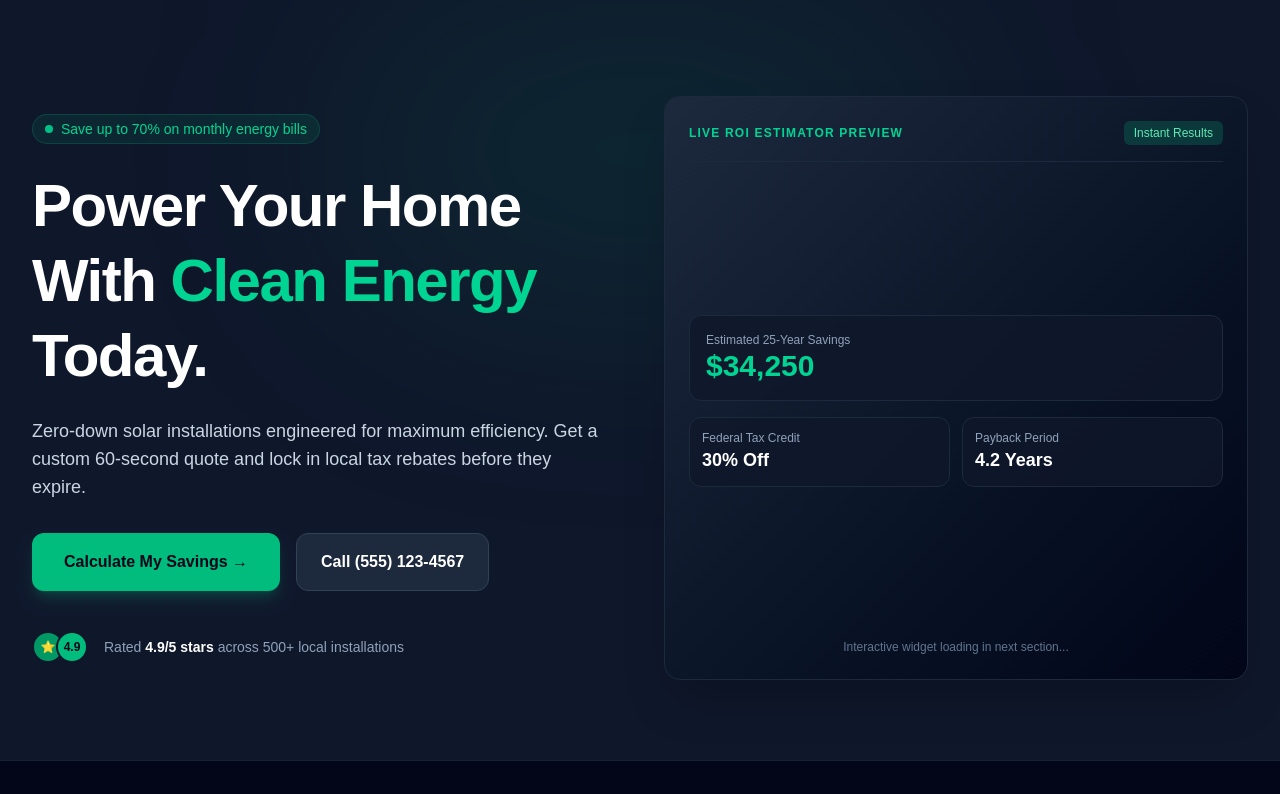
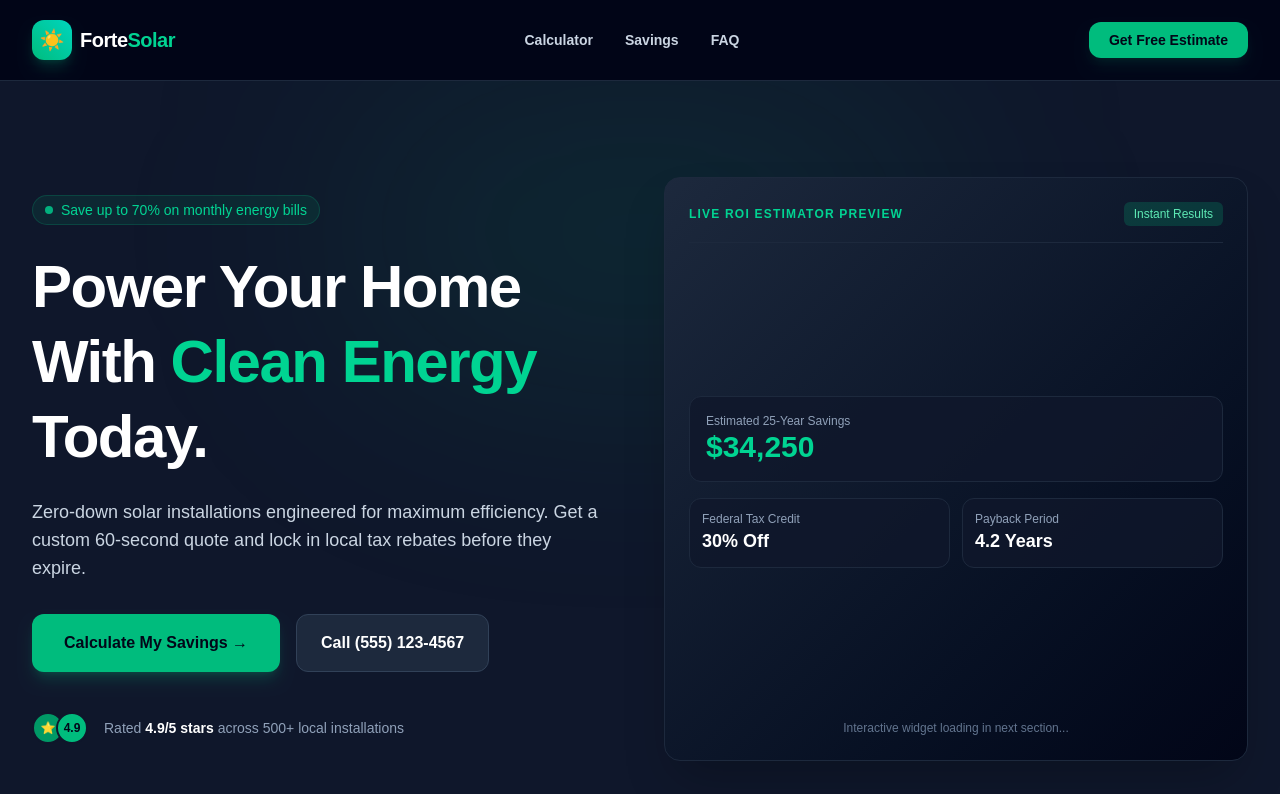
Before and after one commit to bolusunday/forte-solar-project, a Next.js app: page / in a window 1280 px wide. Shown: the top 794 px of the page. Built offline with nearby package versions, Linux system fonts and the light colour scheme.

Commit message:
feat(layout): add professional responsive header and footer components

```diff
--- /dev/null
+++ b/app/components/Footer.tsx
@@ -0,0 +1,84 @@
+export default function Footer() {
+  return (
+    <footer className="bg-slate-950 border-t border-slate-900 text-slate-400 py-16">
+      <div className="max-w-7xl mx-auto px-4 sm:px-6 lg:px-8 grid grid-cols-1 md:grid-cols-4 gap-10 mb-12">
+        {/* Brand Info */}
+        <div className="space-y-4 md:col-span-2">
+          <div className="flex items-center gap-2">
+            <div className="w-8 h-8 rounded-lg bg-emerald-500 flex items-center justify-center text-slate-950 font-bold">
+              ☀️
+            </div>
+            <span className="text-white font-extrabold text-lg">
+              Forte<span className="text-emerald-400">Solar</span>
+            </span>
+          </div>
+          <p className="text-sm max-w-sm leading-relaxed">
+            Empowering homeowners with clean, predictable, and high-efficiency
+            solar energy solutions backed by industry-leading warranties and
+            25-year performance monitoring.
+          </p>
+        </div>
+
+        {/* Quick Links */}
+        <div>
+          <h4 className="text-white font-bold text-sm uppercase tracking-wider mb-4">
+            Navigation
+          </h4>
+          <ul className="space-y-2 text-sm">
+            <li>
+              <a
+                href="#estimator"
+                className="hover:text-emerald-400 transition-colors"
+              >
+                Solar Calculator
+              </a>
+            </li>
+            <li>
+              <a
+                href="#comparison"
+                className="hover:text-emerald-400 transition-colors"
+              >
+                Financial Savings
+              </a>
+            </li>
+            <li>
+              <a
+                href="#faq"
+                className="hover:text-emerald-400 transition-colors"
+              >
+                FAQ & Support
+              </a>
+            </li>
+          </ul>
+        </div>
+
+        {/* Legal / Disclaimer */}
+        <div>
+          <h4 className="text-white font-bold text-sm uppercase tracking-wider mb-4">
+            Compliance
+          </h4>
+          <p className="text-xs leading-relaxed text-slate-500">
+            Estimates are based on national averages and regional solar
+            irradiance data. Actual savings vary depending on geographic
+            location, roof angle, and utility rate structures.
+          </p>
+        </div>
+      </div>
+
+      <div className="max-w-7xl mx-auto px-4 sm:px-6 lg:px-8 border-t border-slate-900 pt-8 flex flex-col sm:flex-row items-center justify-between text-xs text-slate-500">
+        <div>
+          © {new Date().getFullYear()} Forte Solar. Built with Next.js &
+          Tailwind CSS.
+        </div>
+        <div className="mt-4 sm:mt-0 flex gap-6">
+          <a href="#" className="hover:text-slate-400">
+            Privacy Policy
+          </a>
+          <a href="#" className="hover:text-slate-400">
+            Terms of Service
+          </a>
+        </div>
+      </div>
+    </footer>
+  );
+}
--- /dev/null
+++ b/app/components/Header.tsx
@@ -0,0 +1,95 @@
+"use client";
+
+import { useState } from "react";
+
+export default function Header() {
+  const [isMobileMenuOpen, setIsMobileMenuOpen] = useState(false);
+
+  return (
+    <header className="sticky top-0 z-50 bg-slate-950/80 backdrop-blur-md border-b border-slate-800">
+      <div className="max-w-7xl mx-auto px-4 sm:px-6 lg:px-8 h-20 flex items-center justify-between">
+        {/* Logo */}
+        <a href="#" className="flex items-center gap-2">
+          <div className="w-10 h-10 rounded-xl bg-gradient-to-tr from-emerald-500 to-teal-400 flex items-center justify-center text-slate-950 font-black text-xl shadow-lg shadow-emerald-500/20">
+            ☀️
+          </div>
+          <span className="text-white font-extrabold text-xl tracking-tight">
+            Forte<span className="text-emerald-400">Solar</span>
+          </span>
+        </a>
+
+        {/* Desktop Nav Links */}
+        <nav className="hidden md:flex items-center gap-8 text-sm font-semibold text-slate-300">
+          <a
+            href="#estimator"
+            className="hover:text-emerald-400 transition-colors"
+          >
+            Calculator
+          </a>
+          <a
+            href="#comparison"
+            className="hover:text-emerald-400 transition-colors"
+          >
+            Savings
+          </a>
+          <a href="#faq" className="hover:text-emerald-400 transition-colors">
+            FAQ
+          </a>
+        </nav>
+
+        {/* CTA Button */}
+        <div className="hidden md:block">
+          <a
+            href="#estimator"
+            className="bg-emerald-500 hover:bg-emerald-600 text-slate-950 font-bold px-5 py-2.5 rounded-xl transition-all shadow-lg shadow-emerald-500/10 text-sm"
+          >
+            Get Free Estimate
+          </a>
+        </div>
+
+        {/* Mobile Menu Toggle */}
+        <button
+          type="button"
+          onClick={() => setIsMobileMenuOpen(!isMobileMenuOpen)}
+          className="md:hidden text-slate-300 hover:text-white p-2"
+        >
+          {isMobileMenuOpen ? "✕" : "☰"}
+        </button>
+      </div>
+
+      {/* Mobile Dropdown */}
+      {isMobileMenuOpen && (
+        <div className="md:hidden bg-slate-900 border-b border-slate-800 px-6 py-4 space-y-4">
+          <a
+            href="#estimator"
+            onClick={() => setIsMobileMenuOpen(false)}
+            className="block text-slate-300 hover:text-emerald-400 font-medium"
+          >
+            Calculator
+          </a>
+          <a
+            href="#comparison"
+            onClick={() => setIsMobileMenuOpen(false)}
+            className="block text-slate-300 hover:text-emerald-400 font-medium"
+          >
+            Savings
+          </a>
+          <a
+            href="#faq"
+            onClick={() => setIsMobileMenuOpen(false)}
+            className="block text-slate-300 hover:text-emerald-400 font-medium"
+          >
+            FAQ
+          </a>
+          <a
+            href="#estimator"
+            onClick={() => setIsMobileMenuOpen(false)}
+            className="block w-full text-center bg-emerald-500 text-slate-950 font-bold py-3 rounded-xl mt-2"
+          >
+            Get Free Estimate
+          </a>
+        </div>
+      )}
+    </header>
+  );
+}
--- a/app/page.tsx
+++ b/app/page.tsx
@@ -1,19 +1,23 @@
+import Header from "./components/Header";
 import Hero from "./components/Hero";
 import TrustBar from "./components/TrustBar";
 import ValueProps from "./components/ValueProps";
 import LeadEstimator from "./components/LeadEstimator";
 import Comparison from "./components/Comparison";
 import FAQ from "./components/FAQ";
+import Footer from "./components/Footer";
 
 export default function Home() {
   return (
     <main className="min-h-screen bg-slate-950">
+      <Header />
       <Hero />
       <TrustBar />
       <ValueProps />
       <LeadEstimator />
       <Comparison />
       <FAQ />
+      <Footer />
     </main>
   );
 }
```
